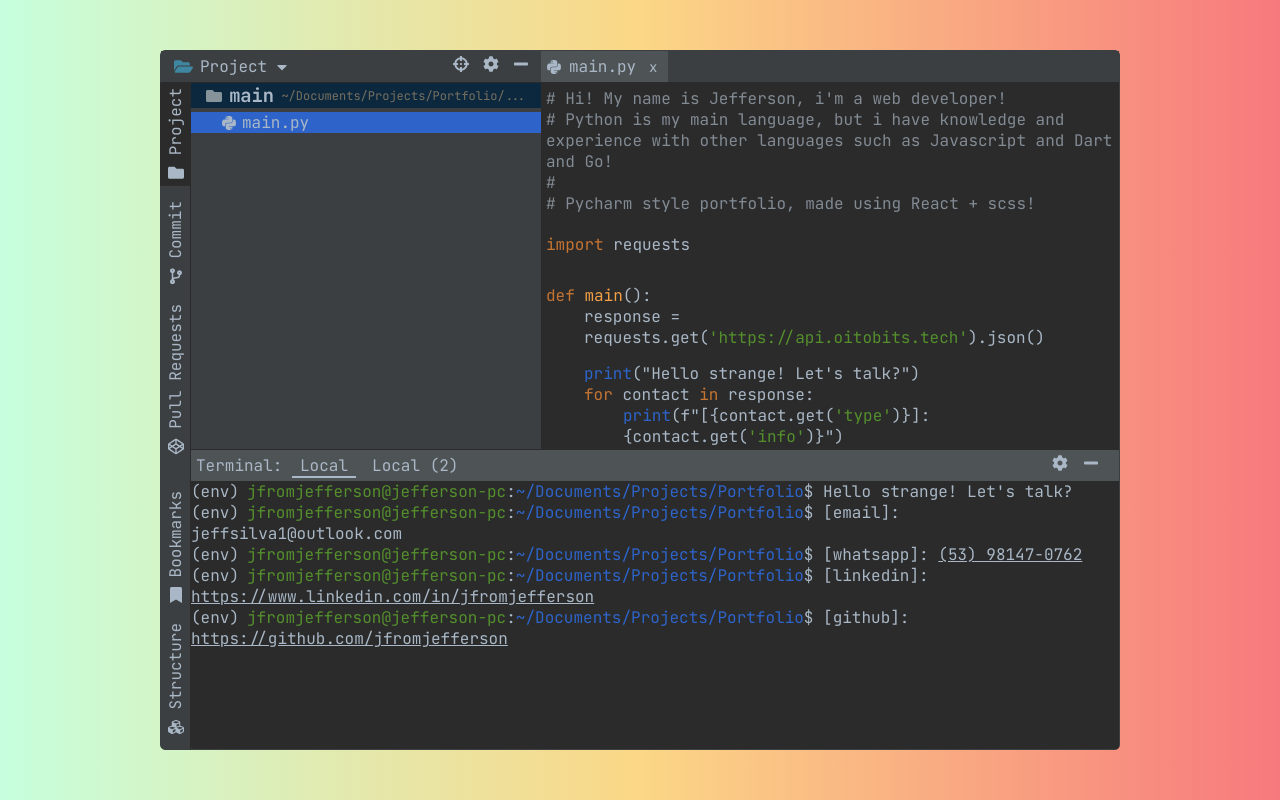
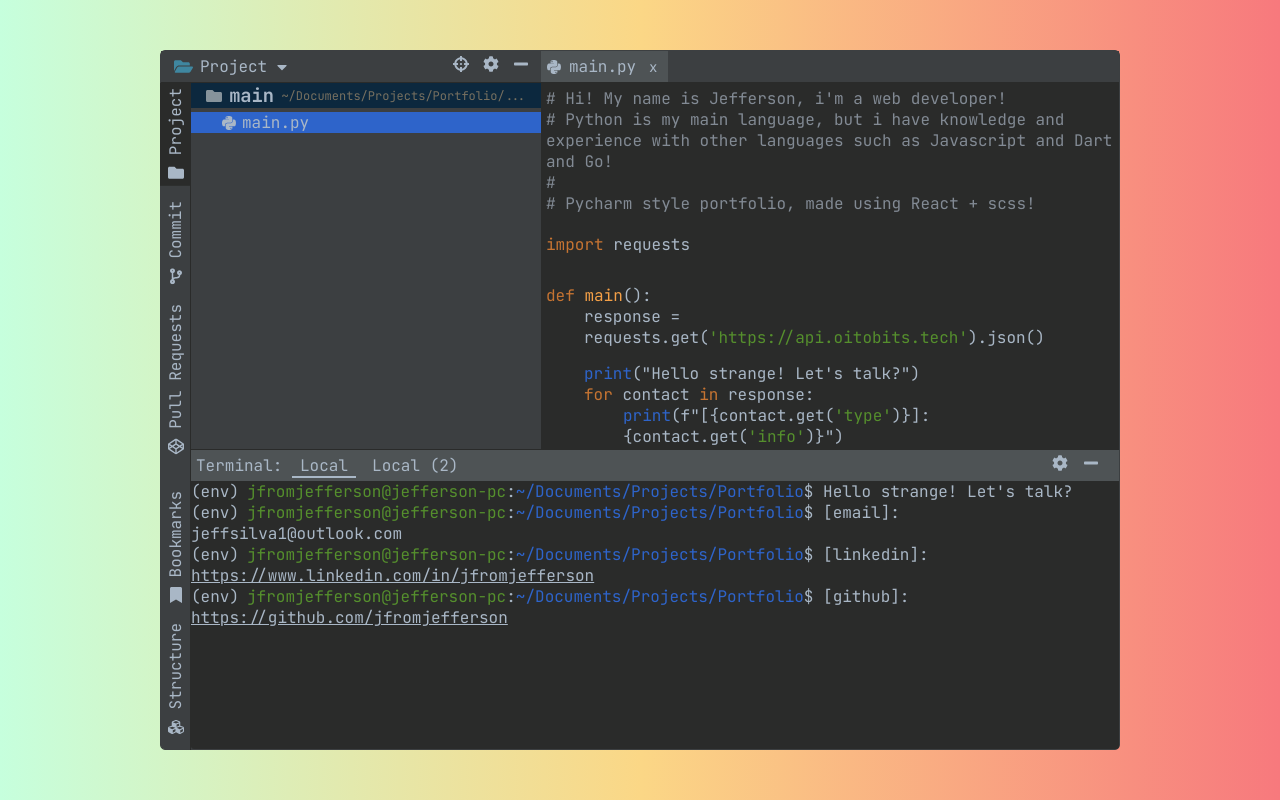
Before and after one commit to jfromjefferson/portfolio, a React (Vite) app: page / in a window 1280 px wide. Built offline with nearby package versions, Linux system fonts and the light colour scheme.

Commit message:
Remove WhatsApp contact link from Terminal

```diff
--- a/src/components/Terminal/index.tsx
+++ b/src/components/Terminal/index.tsx
@@ -14,10 +14,6 @@ export function Terminal() {
         {
             info: 'jeffsilva1@outlook.com',
             type: 'email'
-        },
-        {
-            element: <a href="https://web.whatsapp.com/send?phone=53981470762" target="_blank">(53) 98147-0762</a>,
-            type: 'whatsapp'
         },
         {
             type: 'linkedin',
```
